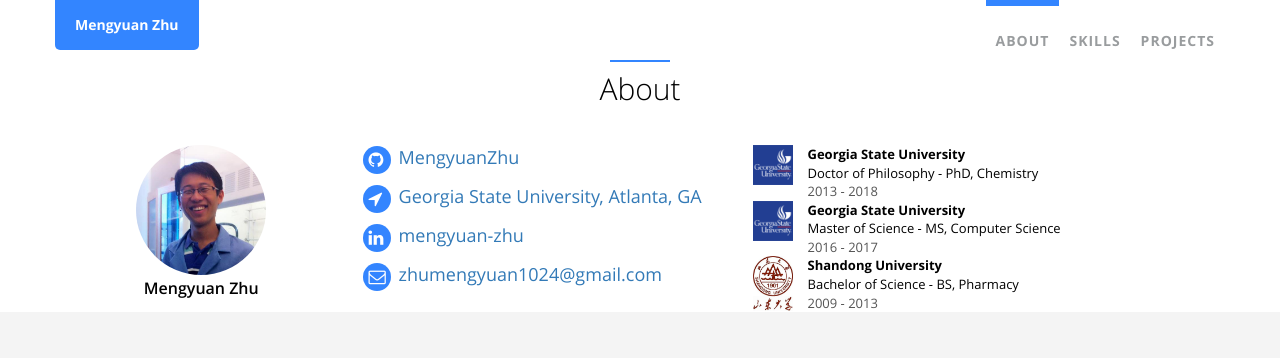
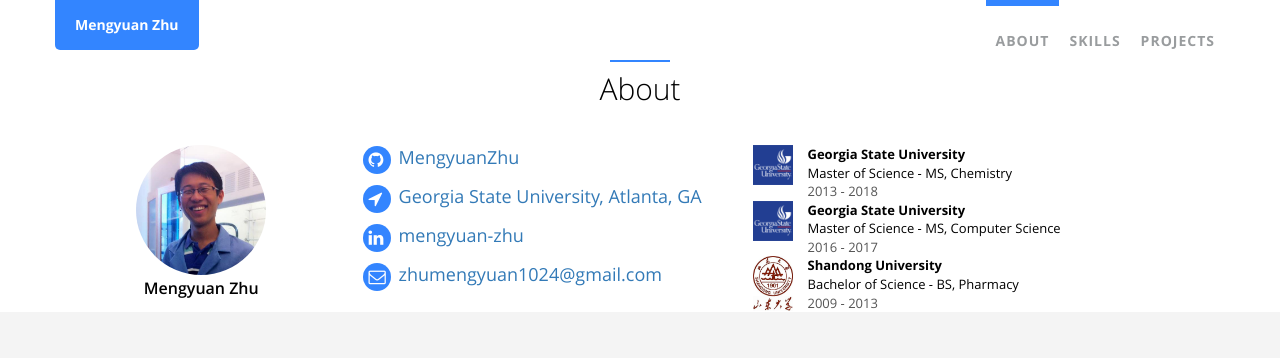
Before and after one commit to MengyuanZhu/MengyuanZhu.github.io, a Jekyll site: the page built from index.html, in a window 1280 px wide and 900 px high. Shown: the top 358 px of the window. Built offline with Jekyll 4.4.1, drawn with Linux system fonts in a browser that asks for light colours.

Commit message:
Update careers.yml

```diff
--- a/_data/index/careers.yml
+++ b/_data/index/careers.yml
@@ -4,7 +4,7 @@
     detail: Georgia State University
     i18n: location_gsu
   desc:
-    detail: Doctor of Philosophy - PhD, Chemistry
+    detail: Master of Science - MS, Chemistry
     i18n: location_gsu_desc
   date:
     detail: 2013 - 2018
```
